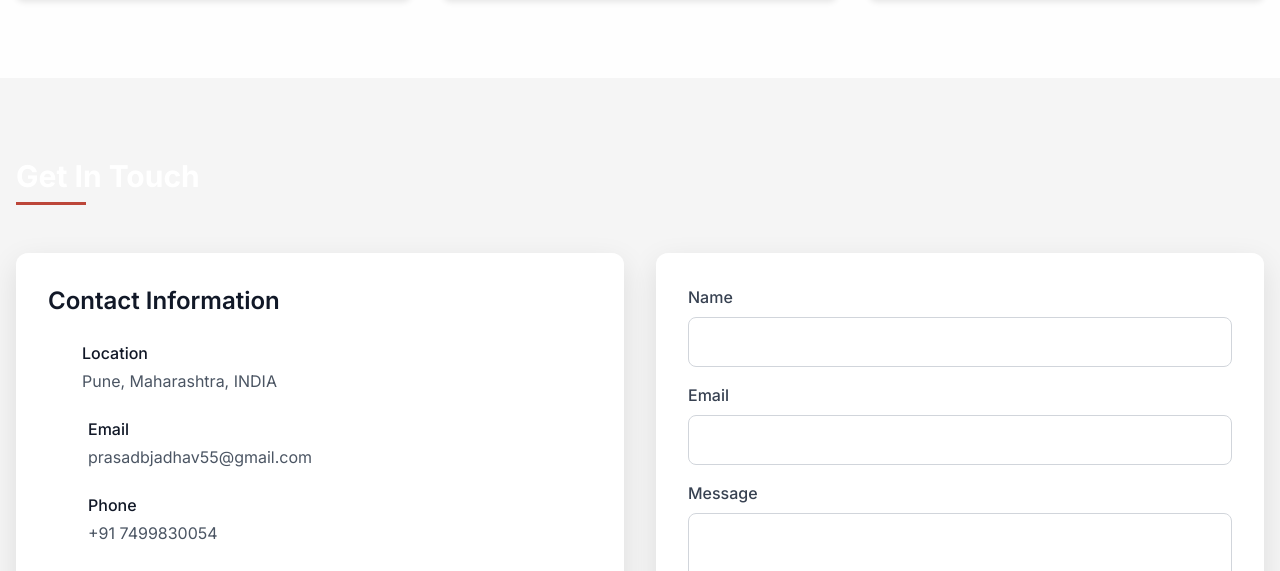
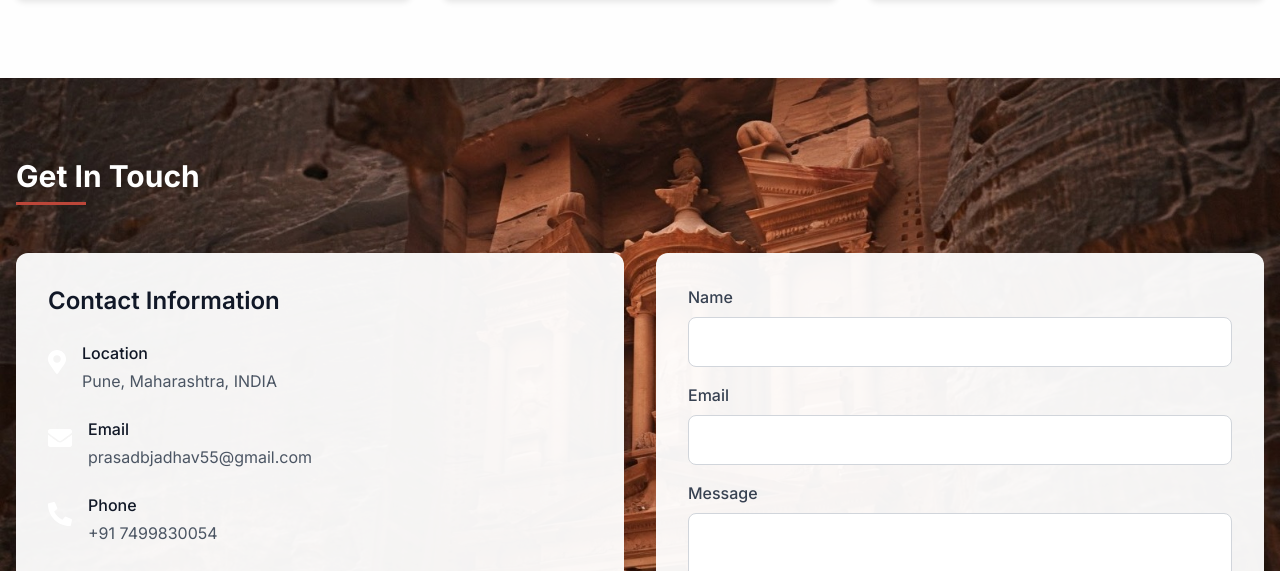
Before and after one commit to Prasad7020/Prasad-Jadhav-Portfolio, a plain HTML site: page index.html in a window 1280 px wide. Shown: the part 2907-3478 px from the top of the page. Drawn offline with nearby package versions, Linux system fonts and the light colour scheme; the site is published under a folder, as on GitHub Pages, so addresses that start at the root find nothing.

Commit message:
Update index.html

```diff
--- a/index.html
+++ b/index.html
@@ -625,7 +625,7 @@
     </section>
 
     <!-- Contact Section -->
-    <section id="contact" class="py-20 px-4 bg-cover bg-center text-white" style="background-image: url('/bg_contact.jpg');">
+    <section id="contact" class="py-20 px-4 bg-cover bg-center text-white" style="background-image: url('bg_contact.jpg');">
         <div class="container mx-auto">
             <h2 class="text-3xl font-bold mb-12 section-heading inline-block !text-white">Get In Touch</h2>
             <div class="grid grid-cols-1 md:grid-cols-2 gap-8">
```
